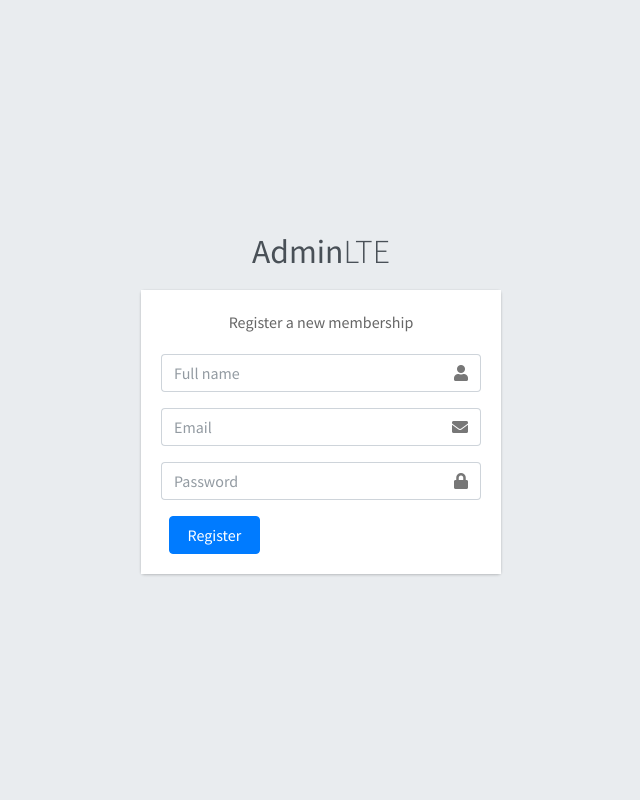
After one commit to Alehabsyi/1917051067-praktikum-WEB, a CodeIgniter 4 app: template prekweb/app/Views/v_register.php in a window 1280 px wide. The commit adds this page. Shown: the whole page, without its empty margins (319-959 px from the left). Run offline with PHP 8.4 and a stand-in for CodeIgniter, Linux system fonts and the light colour scheme; the template is opened without the code that fills it, so the values that code supplies are empty; some libraries are stand-ins or nearby versions.

Commit message:
Praktikum Web

```diff
--- a/prekweb/app/Config/Routes.php
+++ b/prekweb/app/Config/Routes.php
@@ -41,6 +41,8 @@ $routes->get('/', function () {
     echo view('layouts/footer');
 });
 $routes->get('/admin', 'Templating::index');
+$routes->get('/register', 'Templating::register');
+$routes->post('/saveRegister', 'Templating::saveRegister');
 $routes->get('/post', 'PostController::index');
 $routes->get('/about', function () {
     $data = [
--- a/prekweb/app/Views/template.php
+++ b/prekweb/app/Views/template.php
@@ -26,7 +26,6 @@
   <!-- summernote -->
   <link rel="stylesheet" href="/assets/adminlte/plugins/summernote/summernote-bs4.min.css">
 </head>
-<body class="hold-transition sidebar-mini layout-fixed">
 
 <?= $this->rendersection('content');?>
 
--- /dev/null
+++ b/prekweb/app/Views/v_register.php
@@ -0,0 +1,54 @@
+<?=$this->extend('template'); ?>
+
+<?=$this->section('content'); ?>
+
+
+<body class="hold-transition register-page">
+<div class="register-box">
+  <div class="register-logo">
+    <a href="assets/adminlte/index2.html"><b>Admin</b>LTE</a>
+  </div>
+
+  <div class="card">
+    <div class="card-body register-card-body">
+      <p class="login-box-msg">Register a new membership</p>
+
+      <form action="/saveRegister" method="post">
+        <div class="input-group mb-3">
+          <input type="text" class="form-control" placeholder="Full name" id="fullname" name="fullname">
+          <div class="input-group-append">
+            <div class="input-group-text">
+              <span class="fas fa-user"></span>
+            </div>
+          </div>
+        </div>
+        <div class="input-group mb-3">
+          <input type="email" class="form-control" placeholder="Email" id="email" name="email">
+          <div class="input-group-append">
+            <div class="input-group-text">
+              <span class="fas fa-envelope"></span>
+            </div>
+          </div>
+        </div>
+        <div class="input-group mb-3">
+          <input type="password" class="form-control" placeholder="Password" id="password" name="password">
+          <div class="input-group-append">
+            <div class="input-group-text">
+              <span class="fas fa-lock"></span>
+            </div>
+          </div>
+        </div>
+          <!-- /.col -->
+          <div class="col-4">
+            <button type="submit" class="btn btn-primary btn-block">Register</button>
+          </div>
+          <!-- /.col -->
+        </div>
+      </form>
+    </div>
+    <!-- /.form-box -->
+  </div><!-- /.card -->
+</div>
+<!-- /.register-box -->
+
+<?= $this->endSection(); ?>
--- a/prekweb/app/Views/view_admin.php
+++ b/prekweb/app/Views/view_admin.php
@@ -2,6 +2,7 @@
 
 <?=$this->section('content'); ?>
 
+<body class="hold-transition sidebar-mini layout-fixed">
 <div class="wrapper">
 
   <!-- Preloader -->
```
Also changed, not shown: prekweb/app/Controllers/Templating.php (+32 -0 lines), prekweb/app/Database/Migrations/2021-10-07-081632_User.php (added, +40 -0 lines), prekweb/app/Models/UserModel.php (added, +12 -0 lines).
